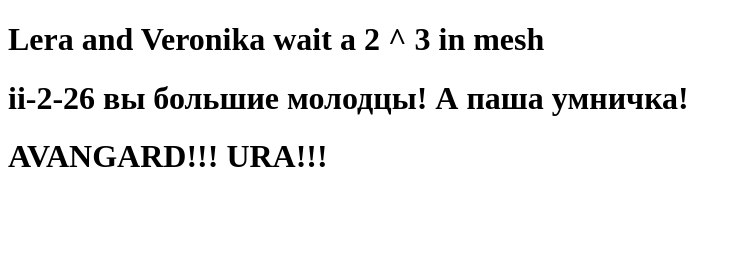
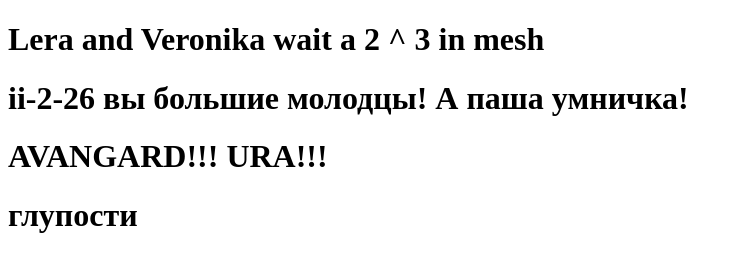
Before and after one commit to WorldOfPets/gitLesson3, a plain HTML site: page index.html in a window 1280 px wide. Shown: the whole page, without its empty margins (0-741 px from the left). Drawn offline with Linux system fonts and the light colour scheme.

Commit message:
глупости не усбагаиваются

```diff
--- a/index.html
+++ b/index.html
@@ -9,5 +9,6 @@
     <h1>Lera and Veronika wait a 2 ^ 3 in mesh</h1>
     <h1>ii-2-26 вы большие молодцы! А паша умничка!</h1>
     <h1>AVANGARD!!! URA!!!</h1>
+    <h1>глупости</h1>
 </body>
 </html>
```
